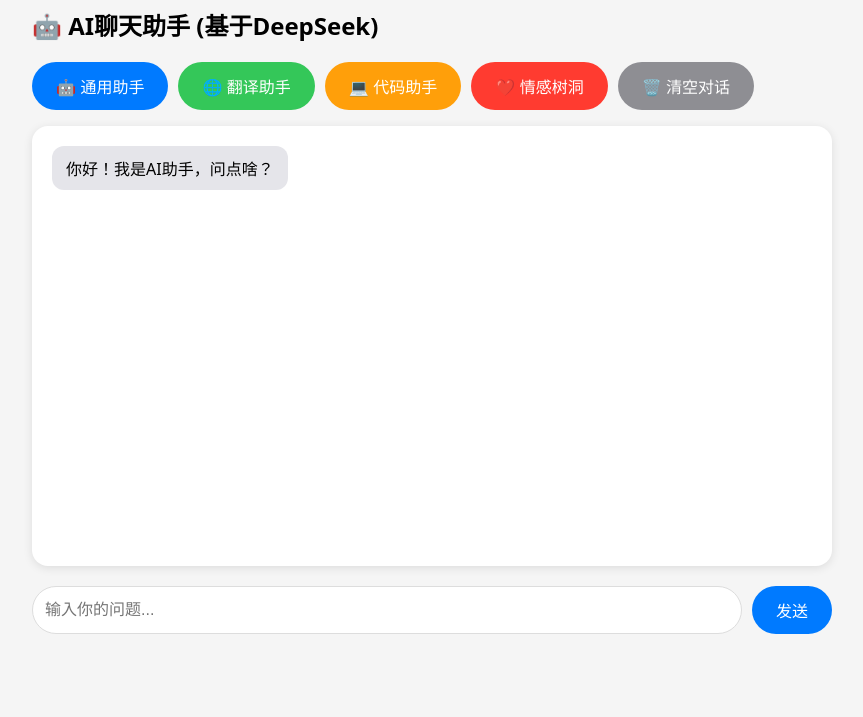
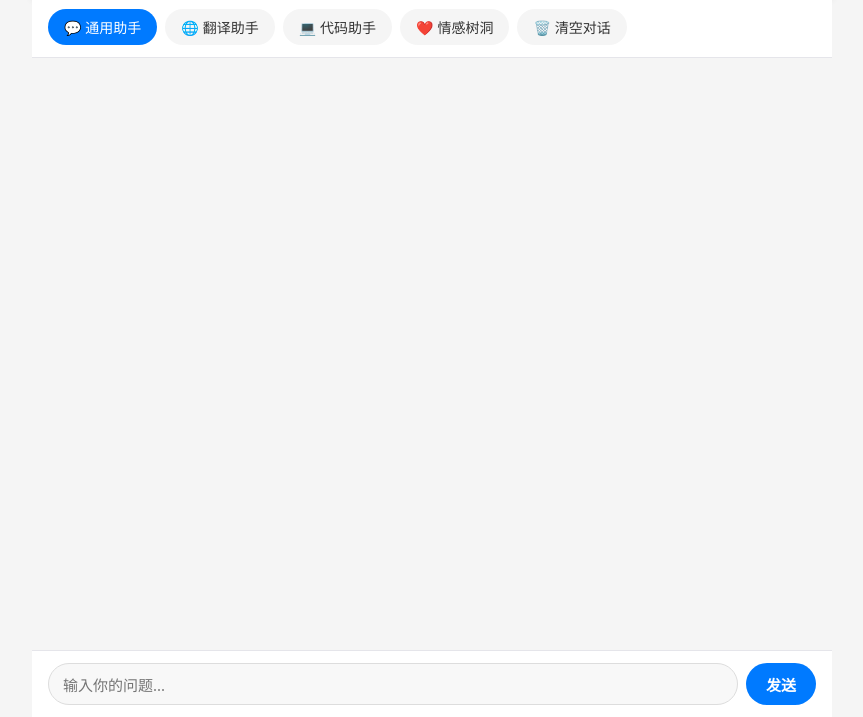
Before and after one commit to VMIAO-bx/ai-chat-demo, a website: page index.html in a window 1280 px wide. Shown: the part 83-800 px from the top of the page, without its empty margins (208-1071 px from the left). Drawn offline with nearby package versions, Linux system fonts and the light colour scheme.

Commit message:
PWA+移动端适配

```diff
--- a/index.html
+++ b/index.html
@@ -3,107 +3,240 @@
 
 <head>
     <meta charset="UTF-8">
+    <!-- 移动端页面适配+允许用户缩放页面 -->
+    <meta name="viewport" content="width=device-width, initial-scale=1.0, maximum-scale=1.0, user-scalable=yes">
     <title>AI聊天助手</title>
+    <link rel="manifest" href="/manifest.json">
+    <meta name="apple-mobile-web-app-capable" content="yes">
+    <meta name="apple-mobile-web-app-status-bar-style" content="black-translucent">
+    <meta name="apple-mobile-web-app-title" content="AI助手">
     <style>
+        * {
+            margin: 0;
+            padding: 0;
+            box-sizing: border-box;
+        }
+
         body {
-            font-family: system-ui, sans-serif;
+            font-family: system-ui, -apple-system, 'Segoe UI', Roboto, Helvetica, Arial, sans-serif;
+            background: #f5f5f5;
+            height: 100vh;
+            display: flex;
+            flex-direction: column;
+            overflow: hidden;
+        }
+
+        /* 主容器 - 使用 flex 布局占满全屏 */
+        .app-container {
+            display: flex;
+            flex-direction: column;
+            height: 100%;
             max-width: 800px;
-            margin: 50px auto;
-            padding: 20px;
+            margin: 0 auto;
+            width: 100%;
             background: #f5f5f5;
         }
 
-        .chat-box {
-            background: white;
-            border-radius: 16px;
-            padding: 20px;
-            box-shadow: 0 2px 10px rgba(0, 0, 0, 0.1);
-            min-height: 400px;
-            margin-bottom: 20px;
+        /* 头部区域 */
+        .header {
+            background: #007aff;
+            color: white;
+            padding: 16px 20px;
+            text-align: center;
+            box-shadow: 0 2px 8px rgba(0, 0, 0, 0.1);
+            flex-shrink: 0;
         }
 
-        .message {
-            margin-bottom: 16px;
-            padding: 10px 14px;
-            border-radius: 12px;
-            width: fit-content;
-            max-width: 75%;
-            /* 限制最大宽度，避免太长 */
-            word-wrap: break-word;
-            /* 长单词自动换行 */
-            white-space: normal;
-            /* 允许换行 */
+        .header h2 {
+            font-size: 18px;
+            font-weight: 600;
+            margin: 0;
         }
 
+        .header p {
+            font-size: 12px;
+            opacity: 0.9;
+            margin-top: 4px;
+        }
+
+        /* 角色按钮栏 - 横向滚动 */
+        .role-bar {
+            display: flex;
+            gap: 8px;
+            padding: 12px 16px;
+            background: white;
+            border-bottom: 1px solid #e5e5ea;
+            overflow-x: auto;
+            flex-shrink: 0;
+            -webkit-overflow-scrolling: touch;
+        }
+
+        /* 角色按钮栏 */
+        .role-bar {
+            display: flex;
+            gap: 8px;
+            padding: 12px 16px;
+            background: white;
+            border-bottom: 1px solid #e5e5ea;
+            overflow-x: auto;
+            flex-shrink: 0;
+            -webkit-overflow-scrolling: touch;
+        }
+
+        /* 所有角色按钮的基础样式 */
+        .role-btn {
+            background: #f5f5f5;
+            border: none;
+            padding: 8px 16px;
+            border-radius: 20px;
+            font-size: 14px;
+            font-weight: 500;
+            white-space: nowrap;
+            cursor: pointer;
+            transition: all 0.2s ease;
+            flex-shrink: 0;
+            color: #333;
+        }
+
+        /* 选中状态（蓝色背景白色文字） */
+        .role-btn.active {
+            background: #007aff;
+            color: white;
+        }
+
+        /* 点击反馈 */
+        .role-btn:active {
+            transform: scale(0.95);
+        }
+
+        .role-clear:active {
+            background: rgba(255, 59, 48, 0.1);
+            transform: scale(0.95);
+        }
+
+
+        /* 聊天区域 - 可滚动 */
+        .chat-box {
+            flex: 1;
+            overflow-y: auto;
+            padding: 16px;
+            display: flex;
+            flex-direction: column;
+            gap: 12px;
+        }
+
+        /* 消息气泡 */
+        .message {
+            max-width: 80%;
+            padding: 10px 14px;
+            border-radius: 18px;
+            word-wrap: break-word;
+            font-size: 15px;
+            line-height: 1.4;
+        }
+
+        /* 用户消息 - 蓝色，靠右 */
         .user {
             background: #007aff;
             color: white;
-            margin-left: auto;
-            /* 关键：让蓝色气泡靠右 */
-            margin-right: 0;
-            text-align: left;
-            /* 文字左对齐，更自然 */
+            align-self: flex-end;
+            border-bottom-right-radius: 4px;
         }
 
+        /* AI 消息 - 灰色，靠左 */
         .ai {
             background: #e5e5ea;
             color: black;
-            margin-right: auto;
-            /* 让灰色气泡靠左 */
-            margin-left: 0;
+            align-self: flex-start;
+            border-bottom-left-radius: 4px;
         }
 
-        .input-area {
-            display: flex;
-            gap: 10px;
+        /* 加载提示 */
+        .loading {
+            color: #8e8e93;
+            font-style: italic;
+            font-size: 14px;
+            padding: 8px 12px;
+            align-self: flex-start;
         }
 
-        input {
+        /* 底部输入区域 */
+        .input-area {
+            background: white;
+            padding: 12px 16px;
+            display: flex;
+            gap: 8px;
+            border-top: 1px solid #e5e5ea;
+            flex-shrink: 0;
+        }
+
+        .input-area textarea {
             flex: 1;
-            padding: 12px;
+            padding: 10px 14px;
             border: 1px solid #ddd;
             border-radius: 24px;
-            font-size: 16px;
+            font-size: 15px;
+            font-family: inherit;
+            resize: none;
+            overflow: hidden;
+            min-height: 42px;
+            max-height: 100px;
+            background: #f8f8f8;
         }
 
-        button {
-            padding: 12px 24px;
-            background: #007aff;
-            color: white;
-            border: none;
-            border-radius: 24px;
-            cursor: pointer;
-            font-size: 16px;
+        .input-area textarea:focus {
+            outline: none;
+            border-color: #007aff;
+            background: white;
         }
 
-        button:hover {
-            background: #005bb5;
+        .input-area button {
+            background: #007aff;
+            border: none;
+            padding: 0 20px;
+            border-radius: 24px;
+            color: white;
+            font-size: 15px;
+            font-weight: 600;
+            cursor: pointer;
+            transition: all 0.2s;
         }
 
-        .loading {
-            color: #888;
-            font-style: italic;
-            padding: 10px;
+        .input-area button:active {
+            transform: scale(0.96);
+            background: #005bb5;
         }
     </style>
 </head>
 
 <body>
-    <h2>🤖 AI聊天助手 (基于DeepSeek)</h2>
-    <div style="margin-bottom: 16px; display: flex; gap: 10px; flex-wrap: wrap;">
-        <button onclick="changeRole('default')" style="background: #007aff;">🤖 通用助手</button>
-        <button onclick="changeRole('translator')" style="background: #34c759;">🌐 翻译助手</button>
-        <button onclick="changeRole('coder')" style="background: #ff9f0a;">💻 代码助手</button>
-        <button onclick="changeRole('friend')" style="background: #ff3b30;">❤️ 情感树洞</button>
-        <button onclick="clearHistory()" style="background: #8e8e93;">🗑️ 清空对话</button>
-    </div>
-    <div class="chat-box" id="chatBox">
-        <div class="message ai">你好！我是AI助手，问点啥？</div>
-    </div>
-    <div class="input-area">
-        <input type="text" id="messageInput" placeholder="输入你的问题..." />
-        <button onclick="sendMessage()">发送</button>
-    </div>
+
+    <body>
+        <div class="app-container">
+            <div class="header">
+                <h2>🤖 AI聊天助手</h2>
+                <p>基于 DeepSeek · 流式输出</p>
+            </div>
+
+            <div class="role-bar">
+                <button id="role-default" class="role-btn active" onclick="changeRole('default')">💬 通用助手</button>
+                <button id="role-translator" class="role-btn" onclick="changeRole('translator')">🌐 翻译助手</button>
+                <button id="role-coder" class="role-btn" onclick="changeRole('coder')">💻 代码助手</button>
+                <button id="role-friend" class="role-btn" onclick="changeRole('friend')">❤️ 情感树洞</button>
+                <button class="role-btn role-clear" onclick="clearHistory()">🗑️ 清空对话</button>
+            </div>
+
+            <div class="chat-box" id="chatBox"></div>
+
+            <div class="input-area">
+                <textarea id="messageInput" placeholder="输入你的问题..." rows="1"></textarea>
+                <button onclick="sendMessage()">发送</button>
+            </div>
+        </div>
+
+        <script src="https://cdn.jsdelivr.net/npm/axios/dist/axios.min.js"></script>
+        <!-- 后面跟上你原来的 JavaScript 代码 -->
+    </body>
 
     <script src="https://cdn.jsdelivr.net/npm/axios/dist/axios.min.js"></script>
     <script>
@@ -200,17 +333,42 @@
 
         function changeRole(role) {
             currentRole = role;
-            // 清空历史并设置新的system prompt
+
+            // 更新按钮的选中样式
+            document.querySelectorAll('.role-btn').forEach(btn => {
+                btn.classList.remove('active');
+            });
+
+            // 根据角色给对应的按钮添加 active 类
+            const roleMap = {
+                'default': 'role-default',
+                'translator': 'role-translator',
+                'coder': 'role-coder',
+                'friend': 'role-friend'
+            };
+            document.getElementById(roleMap[role]).classList.add('active');
+
+            // 切换 system prompt
             conversationHistory = [
                 { role: 'system', content: rolePrompts[role] },
                 { role: 'assistant', content: `角色已切换为${role === 'translator' ? '翻译助手' : role === 'coder' ? '代码助手' : role === 'friend' ? '情感树洞' : '通用助手'}。${role === 'translator' ? '请发送需要翻译的内容。' : role === 'coder' ? '有什么编程问题？' : role === 'friend' ? '有什么想聊的吗？' : '有什么可以帮你的？'}` }
             ];
+
             // 刷新聊天界面
+            const chatBox = document.getElementById('chatBox');
             chatBox.innerHTML = `<div class="message ai">${conversationHistory[1].content}</div>`;
         }
         messageInput.addEventListener('keypress', (e) => {
             if (e.key === 'Enter') sendMessage();
         });
+
+        if ('serviceWorker' in navigator) {
+            window.addEventListener('load', () => {
+                navigator.serviceWorker.register('/sw.js')
+                    .then(reg => console.log('Service Worker 注册成功', reg))
+                    .catch(err => console.log('Service Worker 注册失败', err));
+            });
+        }
     </script>
 </body>
 
```
Also changed, not shown: sw.js (added, +20 -0 lines), icon-192.png (added), icon-512.png (added), manifest.json (added).
